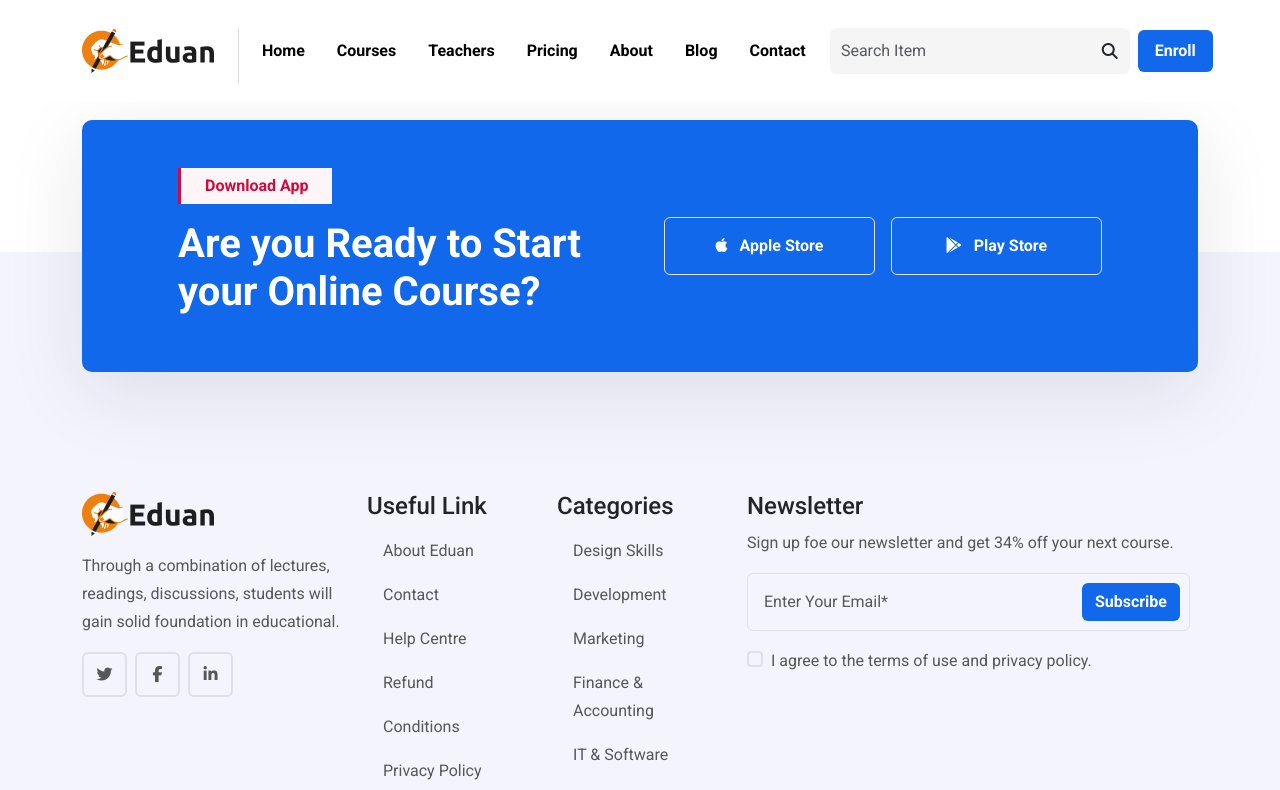
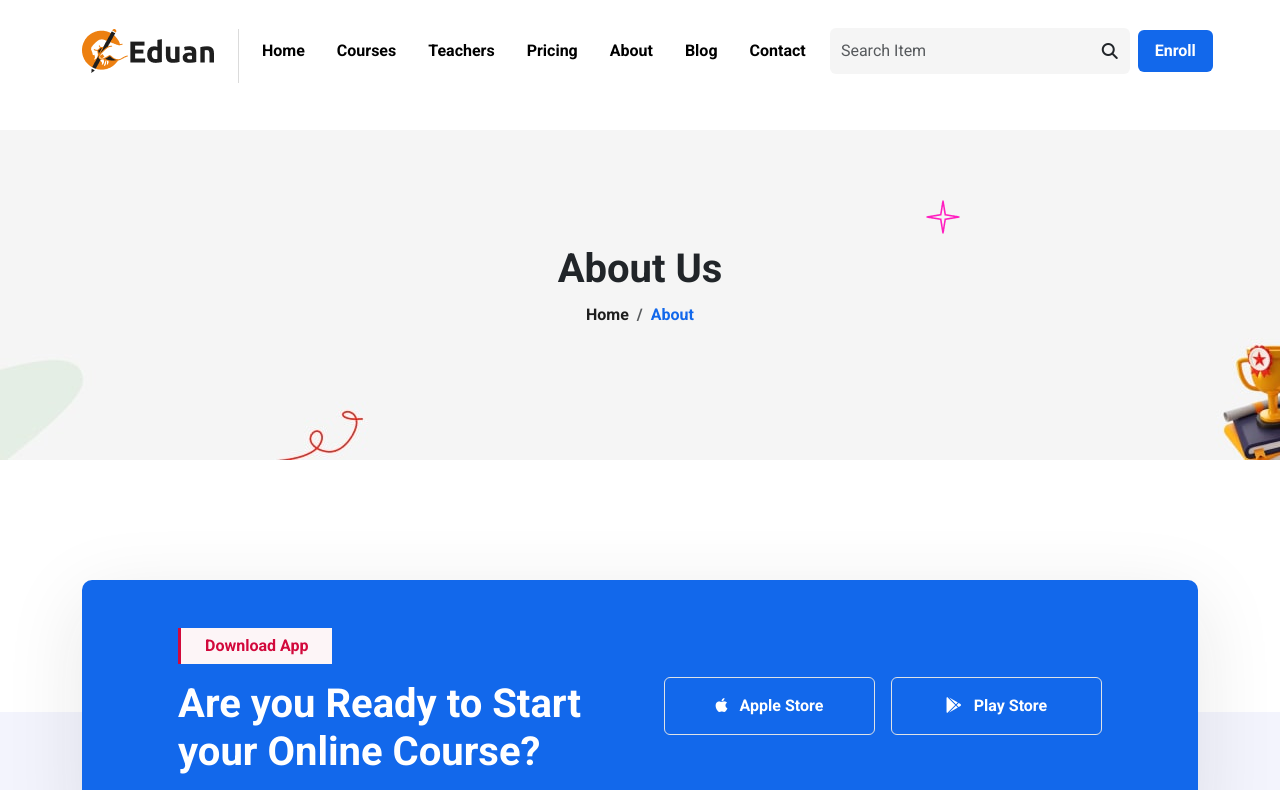
Before and after one commit to IMostafaR/edu-ui-project, a React (Vite) app: page /blog in a window 1280 px wide. Shown: the top 790 px of the page. Built offline with nearby package versions, Linux system fonts and the light colour scheme; a web font is replaced by a local one.

Commit message:
blogs component

```diff
--- a/src/pages/blog/Blog.jsx
+++ b/src/pages/blog/Blog.jsx
@@ -1,7 +1,36 @@
+import { Link } from "react-router-dom";
 import "./style.css";
+import "../../shared/hero/style.css";
+import { Helmet } from "react-helmet";
+import { images } from "../../assets/imgs/index.js";
 
 const Blog = () => {
-  return <></>;
+  return (
+    <>
+      <Helmet>
+        <title>Blogs</title>
+      </Helmet>
+      ;{/* <!-- Header Banner --> */}
+      <section className="header-banner d-flex flex-column justify-content-center align-items-center position-relative">
+        <h1 className="fw-bold">About Us</h1>
+        <nav aria-label="breadcrumb">
+          <ol className="breadcrumb fw-bold">
+            <li className="breadcrumb-item">
+              <Link to="/" className="text-decoration-none tx-black">
+                Home
+              </Link>
+            </li>
+            <li className="breadcrumb-item tx-blue">About</li>
+          </ol>
+        </nav>
+        <img
+          className="position-absolute"
+          src={images.pageTwo.star}
+          alt="star symbol"
+        />
+      </section>
+    </>
+  );
 };
 
 export default Blog;
```
